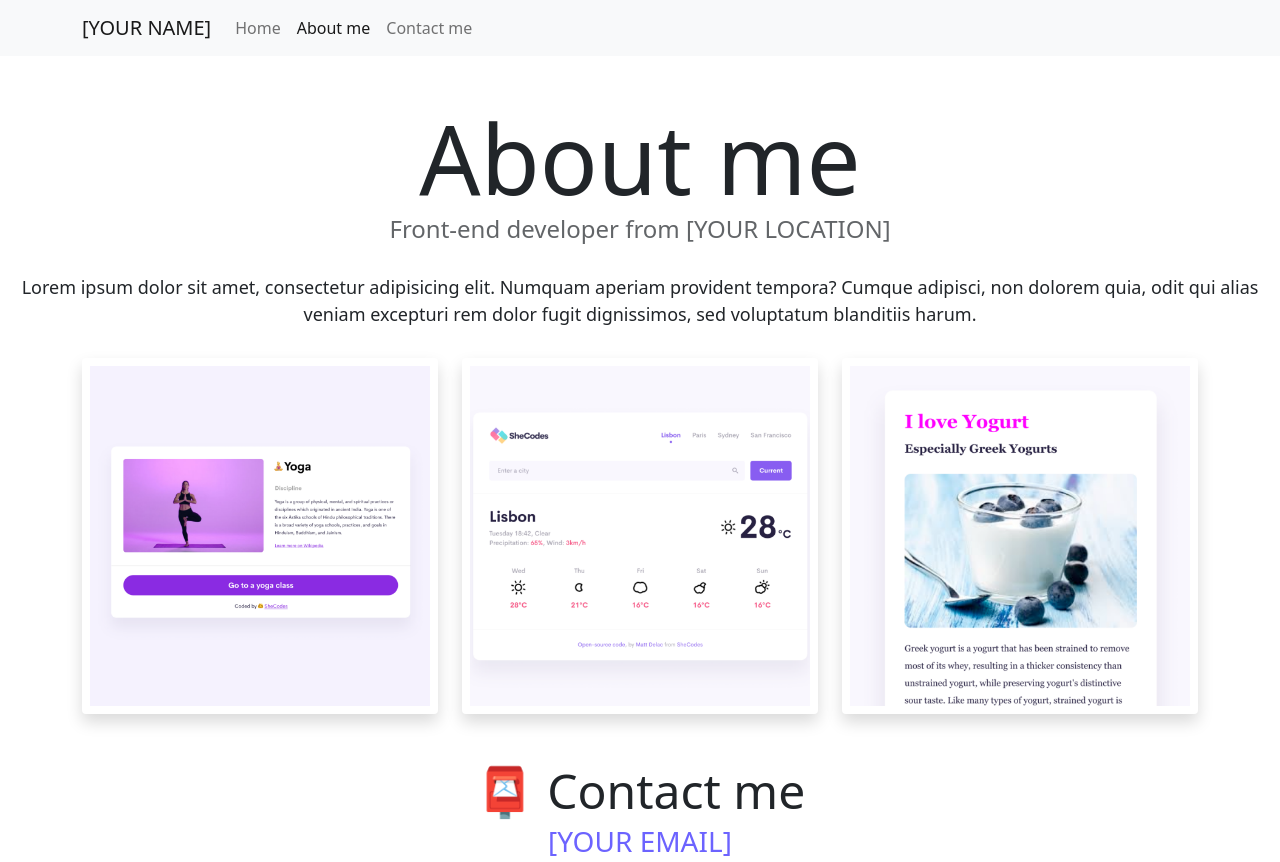
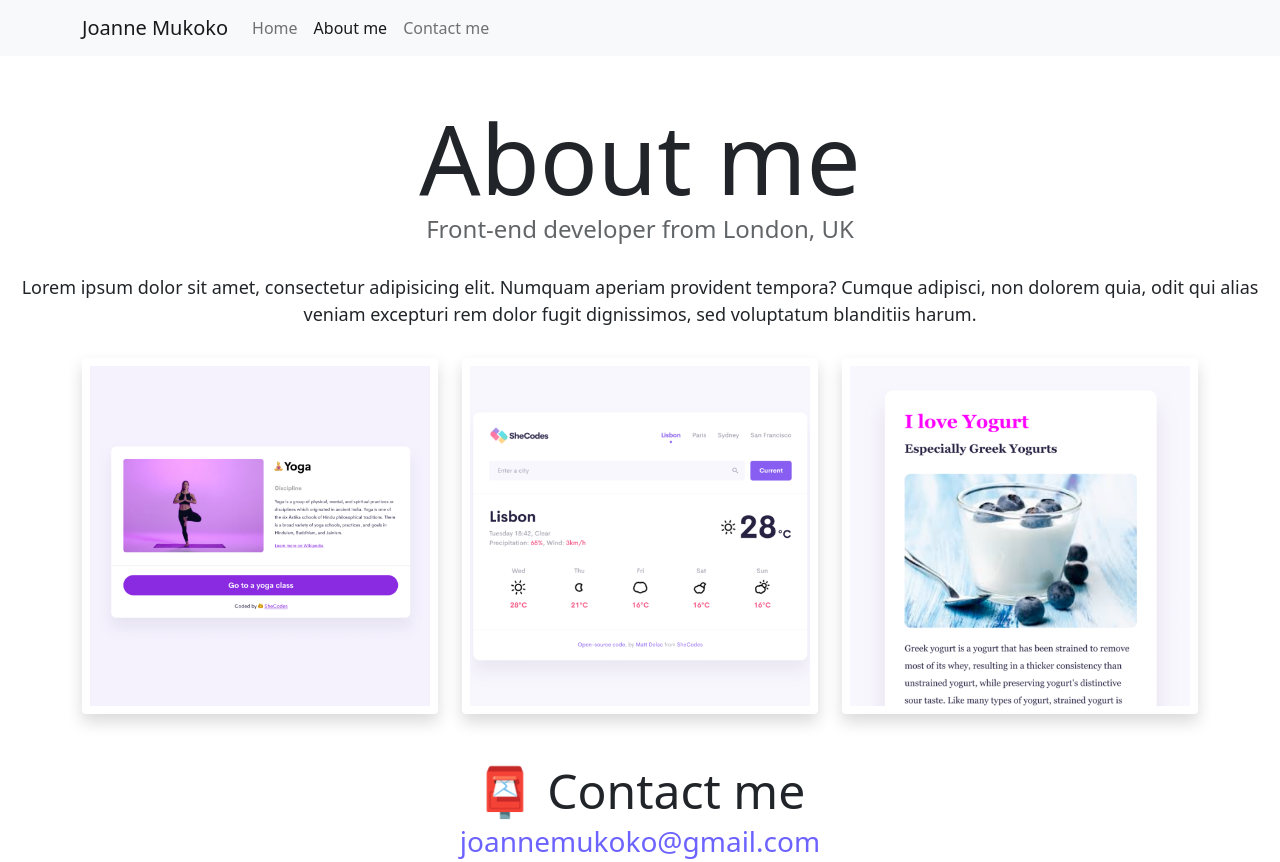
Before and after one commit to joannemukoko/advanced-tools-homework-challenge, a website: page about.html in a window 1280 px wide. Drawn offline with nearby package versions, Linux system fonts and the light colour scheme.

Commit message:
Added my information

```diff
--- a/about.html
+++ b/about.html
@@ -16,12 +16,12 @@
       crossorigin="anonymous"
     ></script>
     <link rel="stylesheet" href="style.css" />
-    <title>About [YOUR NAME]</title>
+    <title>About Joanne Mukoko</title>
   </head>
   <body>
     <nav class="navbar navbar-expand-lg navbar-light bg-light fixed-top">
       <div class="container">
-        <a class="navbar-brand" href="index.html">[YOUR NAME]</a>
+        <a class="navbar-brand" href="index.html">Joanne Mukoko</a>
         <button
           class="navbar-toggler"
           type="button"
@@ -49,7 +49,7 @@
       </div>
     </nav>
     <h1 class="text-center">About me</h1>
-    <h3 class="text-center">Front-end developer from [YOUR LOCATION]</h3>
+    <h3 class="text-center">Front-end developer from London, UK</h3>
     <div class="about-paragraphs text-center">
       <p>
         Lorem ipsum dolor sit amet, consectetur adipisicing elit. Numquam
@@ -73,7 +73,9 @@
     </div>
     <div id="contact" class="mt-5">
       <h2 class="text-center">📮 Contact me</h2>
-      <a href="mailto:[YOUR EMAIL]" class="email-link"> [YOUR EMAIL] </a>
+      <a href="mailto:[YOUR EMAIL]" class="email-link">
+        joannemukoko@gmail.com
+      </a>
     </div>
   </body>
 </html>
```
Also changed, not shown: index.html (+3 -3 lines).
